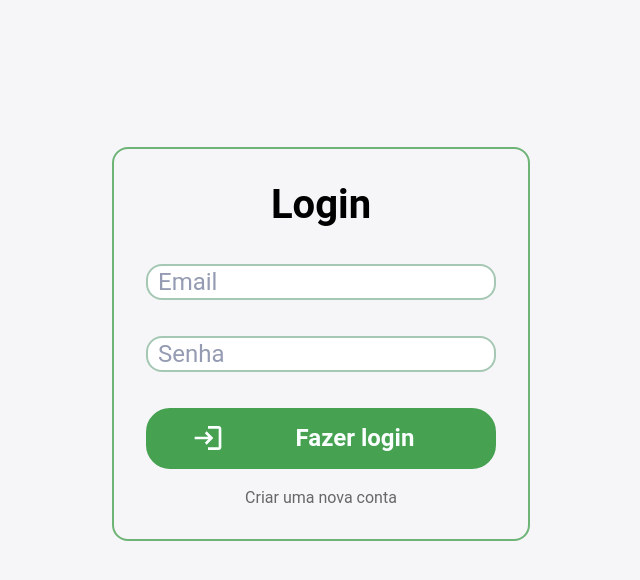
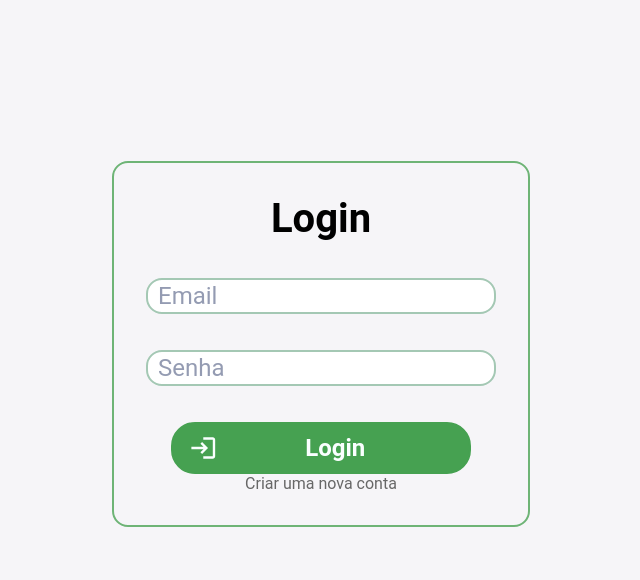
Before and after one commit to a-cs/stock-management-v2, a React (Vite) app in the folder front/: page /login in a window 1280 px wide. Shown: the top 580 px of the page, without its empty margins (319-959 px from the left). Built offline with nearby package versions, Linux system fonts and the light colour scheme; no server answers; a web font is replaced by a local one.

Commit message:
creating button component

```diff
--- /dev/null
+++ b/front/src/components/Button/index.tsx
@@ -0,0 +1,24 @@
+import { ReactNode } from 'react'
+import { ButtonTitle, StyledButton } from './styles'
+
+interface iButtonProps {
+    variant: 'accept' | 'refuse'
+    icon: ReactNode
+    children: ReactNode
+    type?: 'button' | 'submit'
+    onClick?: () => void
+}
+export default function Button({
+    variant,
+    icon,
+    children,
+    type = 'button',
+    onClick,
+}: iButtonProps) {
+    return (
+        <StyledButton type={type} onClick={onClick} $variant={variant}>
+            {icon}
+            <ButtonTitle>{children}</ButtonTitle>
+        </StyledButton>
+    )
+}
--- /dev/null
+++ b/front/src/components/Button/styles.ts
@@ -0,0 +1,33 @@
+import styled from 'styled-components'
+
+export const StyledButton = styled.button<{ $variant: 'accept' | 'refuse' }>`
+    width: 300px;
+    display: flex;
+    align-items: center;
+    justify-content: space-between;
+    padding: 0.5rem 1rem;
+    background-color: ${(props) =>
+        props.$variant === 'accept' ? props.theme.lightGreen : '#f0f0f5'};
+    color: ${(props) =>
+        props.$variant === 'accept' ? props.theme.whiteText : props.theme.red};
+    border: 2px solid;
+    border-color: ${(props) =>
+        props.$variant === 'accept' ? props.theme.lightGreen : props.theme.red};
+    border-radius: 24px;
+    font-size: 1.5rem;
+    cursor: pointer;
+    transition: 0.2s;
+
+    &:hover {
+        background-color: ${(props) =>
+            props.$variant === 'accept'
+                ? props.theme.lighterGreen
+                : props.theme.red};
+        color: ${(props) => props.theme.whiteText};
+    }
+`
+
+export const ButtonTitle = styled.b`
+    width: 100%;
+    text-align: center;
+`
--- /dev/null
+++ b/front/src/components/Modals/ModalCreateItem/index.tsx
@@ -0,0 +1,28 @@
+import { FiCheck, FiX } from 'react-icons/fi'
+import ModalWithCloseOutside from '../ModalWithCloseOutside'
+import { ModalFooter, ModalTitle } from '../ModalWithCloseOutside/style'
+import Button from '../../Button'
+
+interface iModalCreateItemProps {
+    isOpen: boolean
+    setIsOpen: (value: boolean) => void
+}
+
+export default function ModalCreateItem({
+    isOpen,
+    setIsOpen,
+}: iModalCreateItemProps) {
+    return (
+        <ModalWithCloseOutside isOpen={isOpen} setIsOpen={setIsOpen}>
+            <ModalTitle>Criar novo item</ModalTitle>
+            <ModalFooter>
+                <Button variant="accept" icon={<FiCheck size={32} />}>
+                    Confirmar
+                </Button>
+                <Button variant="refuse" icon={<FiX size={32} />}>
+                    Cancelar
+                </Button>
+            </ModalFooter>
+        </ModalWithCloseOutside>
+    )
+}
--- a/front/src/components/Modals/ModalWithCloseOutside/style.ts
+++ b/front/src/components/Modals/ModalWithCloseOutside/style.ts
@@ -17,12 +17,30 @@ export const ModalContent = styled.div`
     background-color: #f0f0f5;
     padding: 1rem;
     border-radius: 16;
-    height: 800;
-    width: 600;
+    height: 800px;
+    width: 600px;
     max-height: 80vh;
     max-width: 86vw;
     color: '$gray900';
     display: flex;
+    flex-direction: column;
+    justify-content: space-around;
+    align-items: center;
+    border: 4px solid ${(props) => props.theme.lighterGreen};
+    border-radius: 16px;
+    box-shadow: 4px 4px 12px 6px #8d8d8d;
+`
+
+export const ModalTitle = styled.h4`
+    text-align: center;
+    font-size: 2rem;
+    color: ${(props) => props.theme.black};
+`
+
+export const ModalFooter = styled.div`
+    display: flex;
+    flex-direction: column;
     justify-content: center;
     align-items: center;
+    gap: 0.75rem;
 `
--- a/front/src/pages/Items/index.tsx
+++ b/front/src/pages/Items/index.tsx
@@ -4,13 +4,13 @@ import {
     PageContent,
     PageHeader,
     PageTitle,
-    ButtonDesktop,
     ButtonMobile,
 } from './styles'
 import { useEffect, useState } from 'react'
 import api from '../../services/api'
 import { Table } from '../../components/Table/style'
-import ModalWithCloseOutside from '../../components/Modals/ModalWithCloseOutside'
+import ModalCreateItem from '../../components/Modals/ModalCreateItem'
+import Button from '../../components/Button'
 
 interface iCategory {
     id: string
@@ -47,20 +47,21 @@ export default function Items() {
     }, [])
     return (
         <>
-            <ModalWithCloseOutside
+            <ModalCreateItem
                 isOpen={openItemModal}
                 setIsOpen={setOpenItemModal}
-            >
-                <b>teste</b>
-            </ModalWithCloseOutside>
+            />
             <PageContent>
                 <PageHeader>
                     <PageTitle>Estoque</PageTitle>
                     <ButtonContainer>
-                        <ButtonDesktop onClick={() => setOpenItemModal(true)}>
-                            <FiPlus />
-                            Criar novo item
-                        </ButtonDesktop>
+                        <Button
+                            variant="accept"
+                            icon={<FiPlus size={32} />}
+                            onClick={() => setOpenItemModal(true)}
+                        >
+                            Criar item
+                        </Button>
                         <ButtonMobile onClick={() => setOpenItemModal(true)}>
                             <FiPlus size="40px" />
                         </ButtonMobile>
--- a/front/src/pages/Items/styles.ts
+++ b/front/src/pages/Items/styles.ts
@@ -45,17 +45,6 @@ const BaseButton = styled.button`
     }
 `
 
-export const ButtonDesktop = styled(BaseButton)`
-    border: 1px solid #e0e0e0;
-    display: none;
-    @media (min-width: 1000px) {
-        display: flex;
-        flex-direction: row;
-        justify-content: space-between;
-        gap: 12px;
-    }
-`
-
 export const ButtonMobile = styled(BaseButton)`
     border: none;
     display: flex;
--- a/front/src/pages/Login/index.tsx
+++ b/front/src/pages/Login/index.tsx
@@ -1,5 +1,4 @@
 import {
-    Button,
     Form,
     FormContainer,
     FormTitle,
@@ -12,6 +11,7 @@ import { useContext, useState } from 'react'
 import { MdLogin } from 'react-icons/md'
 import { Link, useNavigate } from 'react-router-dom'
 import { AuthContext } from '../../contexts/AuthContext'
+import Button from '../../components/Button'
 
 export default function Login() {
     const [email, setEmail] = useState('')
@@ -64,10 +64,12 @@ export default function Login() {
                         <InputTitle $isInputEmpty={!password}>Senha</InputTitle>
                     </Label>
                     <h4>{message}</h4>
-                    <Button type="submit" id="loginBtn">
-                        <MdLogin size={32} /> <div className="space" />
-                        <div>Fazer login</div>
-                        <div className="space" />
+                    <Button
+                        variant="accept"
+                        type="submit"
+                        icon={<MdLogin size={32} />}
+                    >
+                        Login
                     </Button>
                     <Link to="/Criar-conta">Criar uma nova conta</Link>
                 </Form>
--- a/front/src/pages/Login/styles.ts
+++ b/front/src/pages/Login/styles.ts
@@ -88,8 +88,8 @@ export const Button = styled.button`
     width: 100%;
     max-width: 350px;
     font-weight: 700;
-    padding: 0.8rem 1.6rem;
-    margin-bottom: 1.2rem;
+    padding: 0.5rem 1rem;
+    margin-bottom: 0.75rem;
     transition: 0.2s;
 
     &:hover {
```
